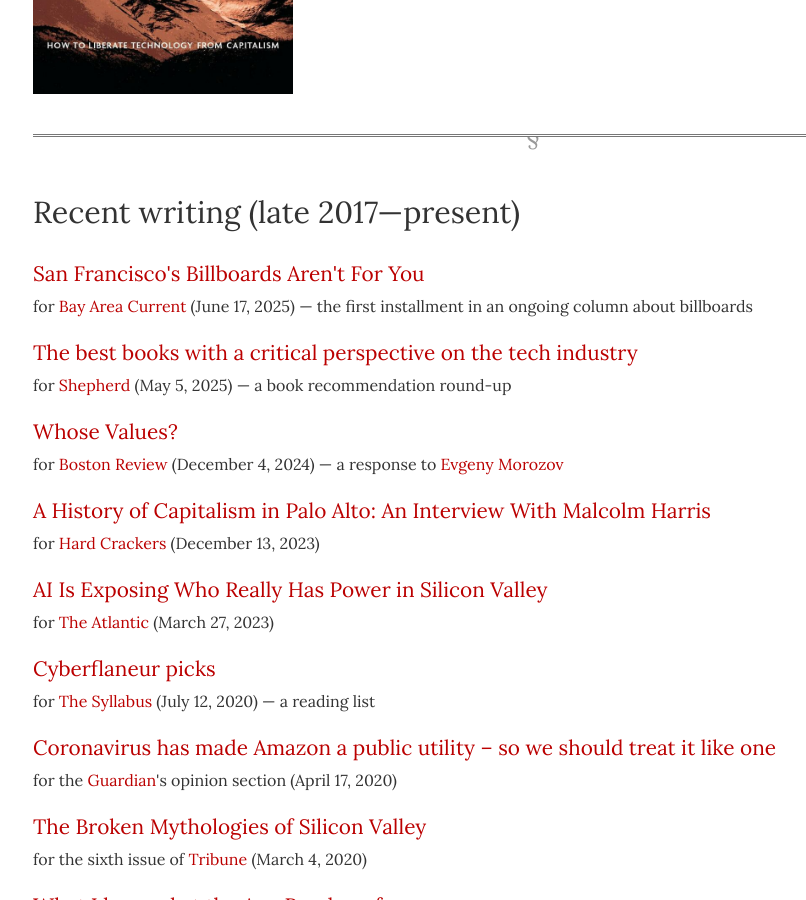
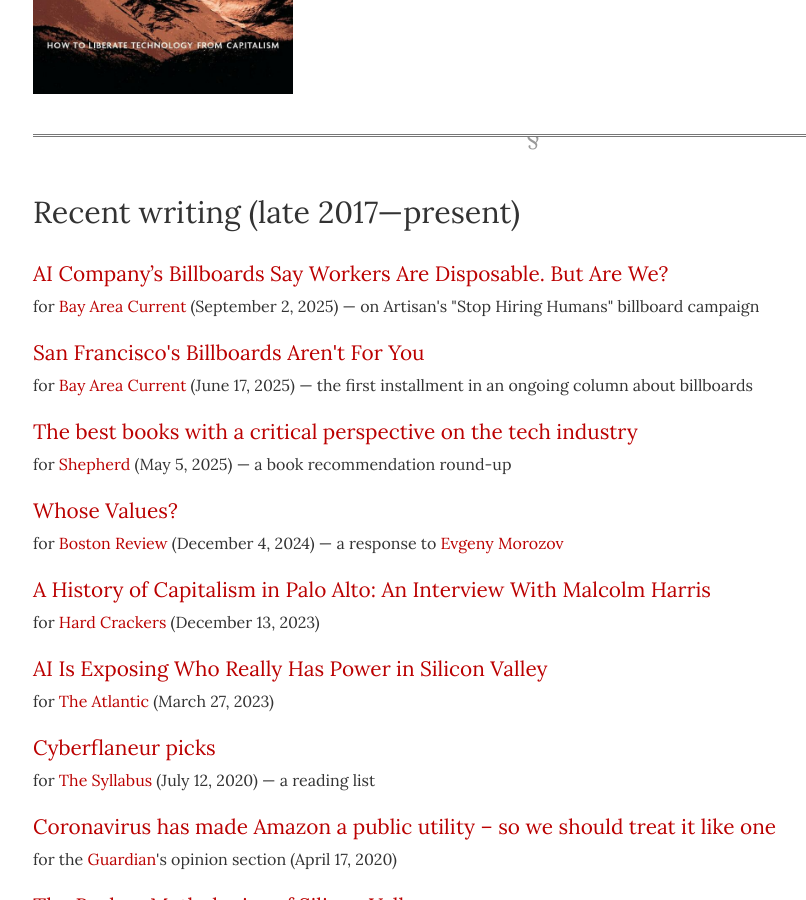
Before and after one commit to dellsystem/dellsystem.github.io, a Jekyll site: the page built from writing.md, in a window 1280 px wide and 900 px high, scrolled down 594 px. Shown: the whole window, without its empty margins (107-913 px from the left). Built offline with Jekyll 4.4.1, drawn with Linux system fonts in a browser that asks for light colours; nearby versions of some CDN libraries.

Commit message:
Add link to second billboard piece

```diff
--- a/_includes/recent.html
+++ b/_includes/recent.html
@@ -1,6 +1,14 @@
 <h2 id="recent">Recent writing (late 2017—present)</h2>
 
 <dl class="vertical">
+<dt>
+    <a href="https://bayareacurrent.com/ai-tech-company-to-workers-youre-disposable-but-is-it-true/">
+        AI Company’s Billboards Say Workers Are Disposable. But Are We?
+    </a>
+</dt>
+<dd>
+    for <a href="https://bayareacurrent.com">Bay Area Current</a> (September 2, 2025) &mdash; on Artisan's "Stop Hiring Humans" billboard campaign
+</dd>
 <dt>
     <a href="https://bayareacurrent.com/the-billboards-arent-for-you/">
         San Francisco's Billboards Aren't For You
--- a/index.html
+++ b/index.html
@@ -16,6 +16,7 @@ layout: default
 </div>
 <h3>Recent appearances</h3>
 <ul>
+    <li><strong><a href="https://bayareacurrent.com/ai-tech-company-to-workers-youre-disposable-but-is-it-true/">Bay Area Current</a> (September 2, 2025)</strong>: I wrote about the "Stop Hiring Humans" billboards that have been all over San Francisco.</li>
     <li><strong><a href="https://www.kqed.org/forum/2010101910674/what-californias-billboards-say-about-us">KQED Forum</a> (July 23, 2025)</strong>: I spoke to Mina Kim about California's strange billboards.</li>
     <li><strong><a href="https://speakingoutofplace.com/2025/07/23/abolishing-silicon-valley-building-the-commons-a-different-way-to-spend-your-life-a-conversation-with-wendy-liu/">Speaking out of Place</a> (July 23, 2025)</strong>: I spoke to David Palumbo-Liu about my book and its relevance to the current moment.</li>
     <li><strong><a href="https://trashfuturepodcast.podbean.com/e/preview-500000-cool-latinos-feat-wendy-liu/">TrashFuture</a> (July 4, 2025)</strong>: I made my fifth appearance on TF to discuss a Frontier Tower event I had the misfortune of attending.</li>
```
